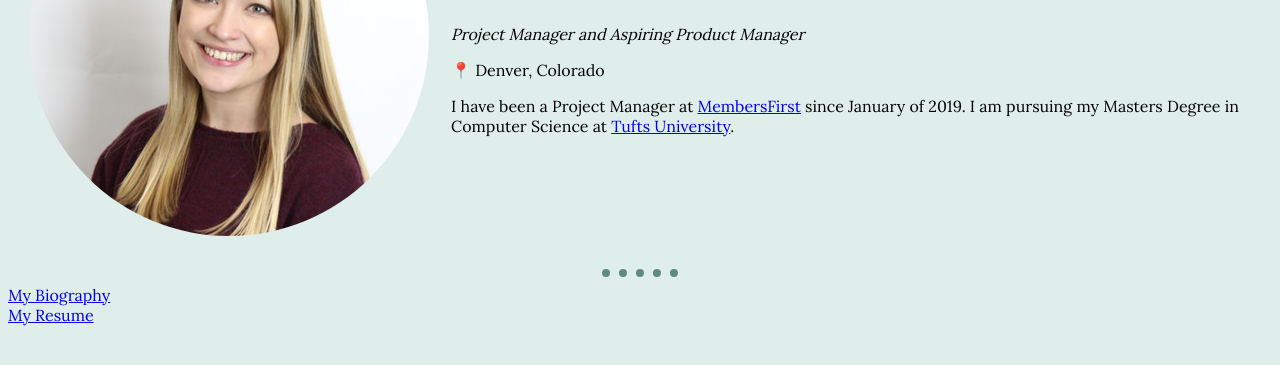
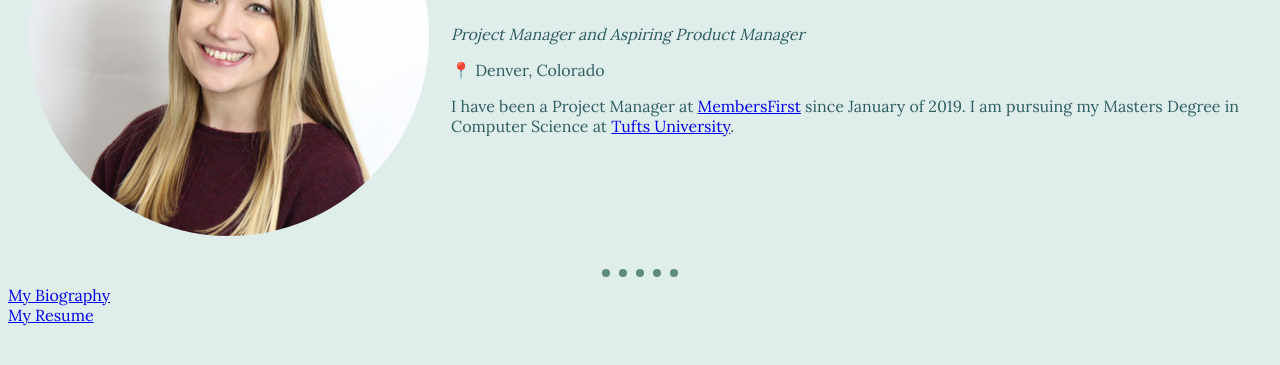
Before and after one commit to hollyhleal/hollyhleal.github.io, a plain HTML site: page index.html in a window 1280 px wide. Shown: the part 193-558 px from the top of the page. Drawn offline with Linux system fonts and the light colour scheme; a web font is replaced by a local one.

Commit message:
Updated body font color

```diff
--- a/css/styles.css
+++ b/css/styles.css
@@ -1,6 +1,7 @@
 body {
     background-color: #DFEEEA;
     font-family: 'Lora', serif;
+    color: #2F5D62;
 }
 
 hr {
```
